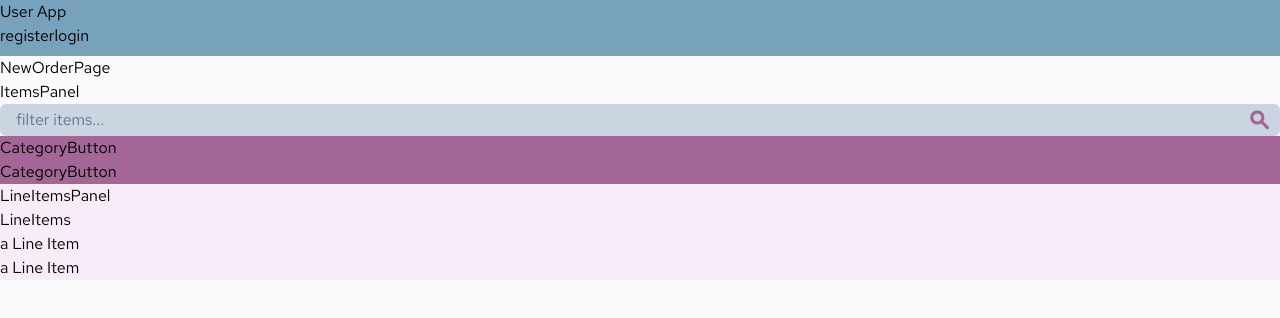
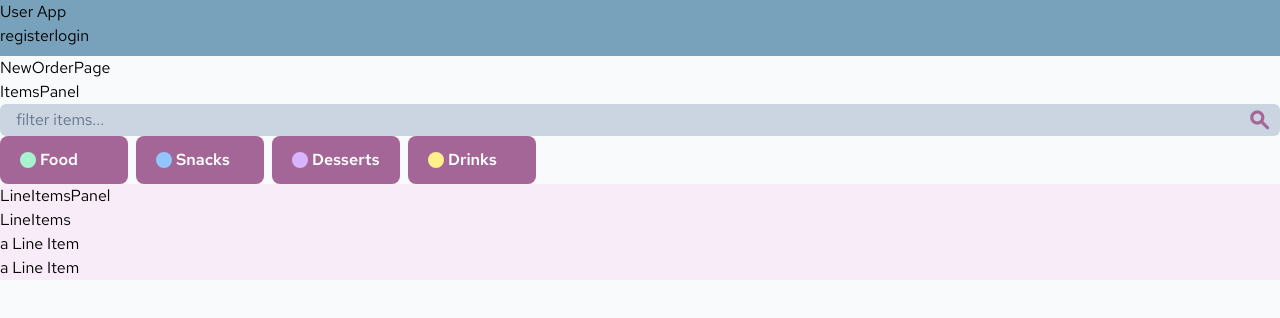
Before and after one commit to saulthebear/pos-client, a React (Create React App) app: page /orders/new in a window 1280 px wide. Shown: the top 318 px of the page. Built offline with nearby package versions, Linux system fonts and the light colour scheme; a web font is replaced by a local one.

Commit message:
Style category buttons

```diff
--- a/src/components/pages/NewOrderPage/CategoriesSelect.jsx
+++ b/src/components/pages/NewOrderPage/CategoriesSelect.jsx
@@ -1,11 +1,33 @@
 import React from "react"
 import CategoryButton from "./CategoryButton"
 
+const categories = [
+  {
+    id: 2,
+    name: "Food",
+    color: "green",
+  },
+  {
+    id: 3,
+    name: "Snacks",
+    color: "blue",
+  },
+  {
+    id: 4,
+    name: "Desserts",
+    color: "purple",
+  },
+  {
+    id: 5,
+    name: "Drinks",
+    color: "yellow",
+  },
+]
+
 export default function CategoriesSelect() {
-  return (
-    <div className="">
-      <CategoryButton />
-      <CategoryButton />
-    </div>
-  )
+  const categoryButtons = categories.map((category) => {
+    return <CategoryButton key={category.id} {...category} />
+  })
+
+  return <div className="flex w-full gap-2 flex-wrap">{categoryButtons}</div>
 }
--- a/src/components/pages/NewOrderPage/CategoryButton.jsx
+++ b/src/components/pages/NewOrderPage/CategoryButton.jsx
@@ -1,5 +1,23 @@
 import React from "react"
+import PropTypes from "prop-types"
+import colors from "../../../helpers/userColors"
 
-export default function CategoryButton() {
-  return <div className="bg-plum-600">CategoryButton</div>
+export default function CategoryButton({ id, name, color }) {
+  return (
+    <button
+      type="button"
+      className="bg-plum-600 w-32 rounded-lg text-white font-semibold px-5 py-3 flex items-center"
+    >
+      <div className="flex items-center gap-1 flex-wrap">
+        <div className={`w-4 h-4 rounded-full bg-${colors[color]}`}></div>
+        <p>{name}</p>
+      </div>
+    </button>
+  )
 }
+
+CategoryButton.propTypes = {
+  id: PropTypes.number,
+  name: PropTypes.string.isRequired,
+  color: PropTypes.string.isRequired,
+}
```
